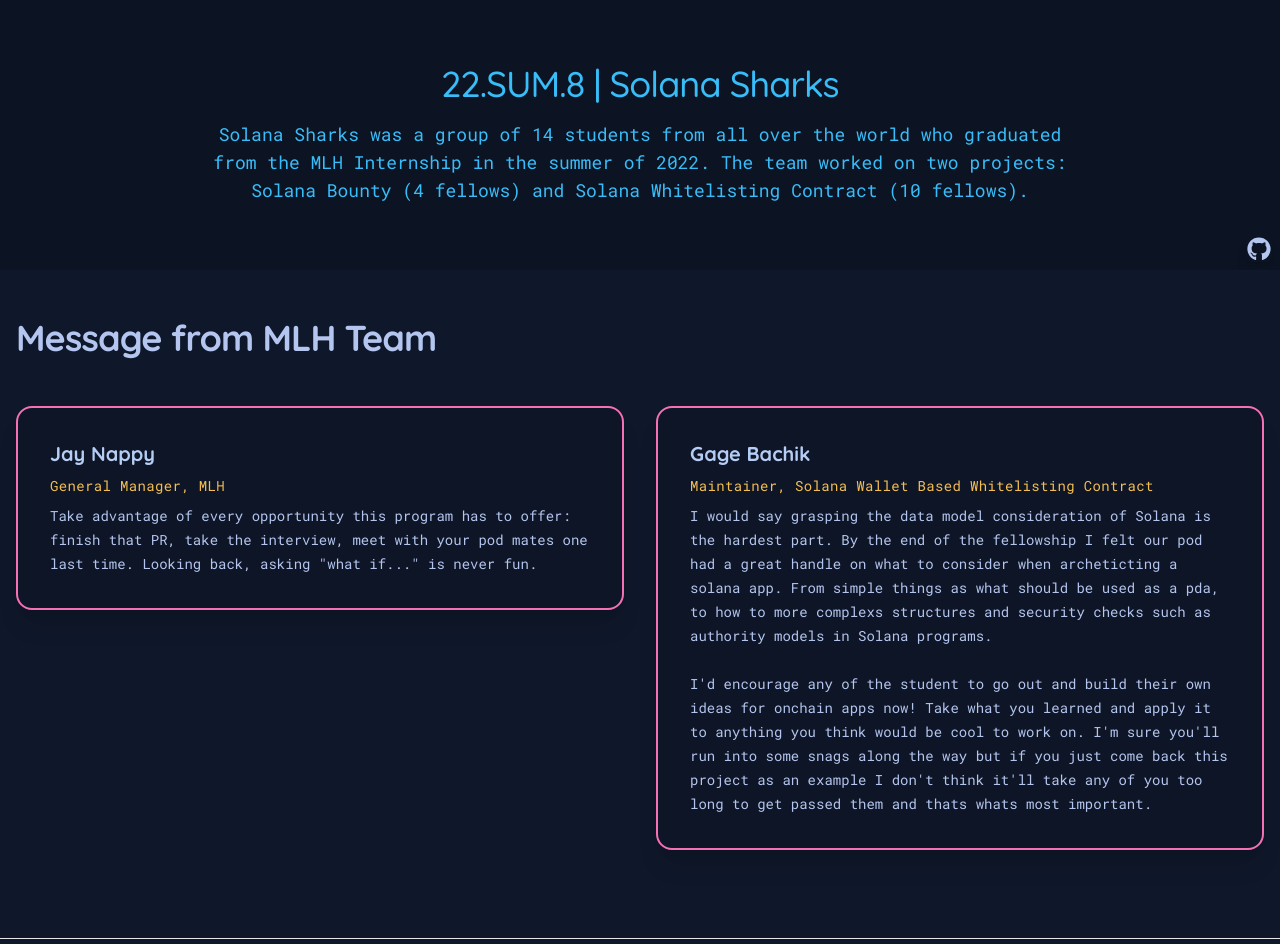
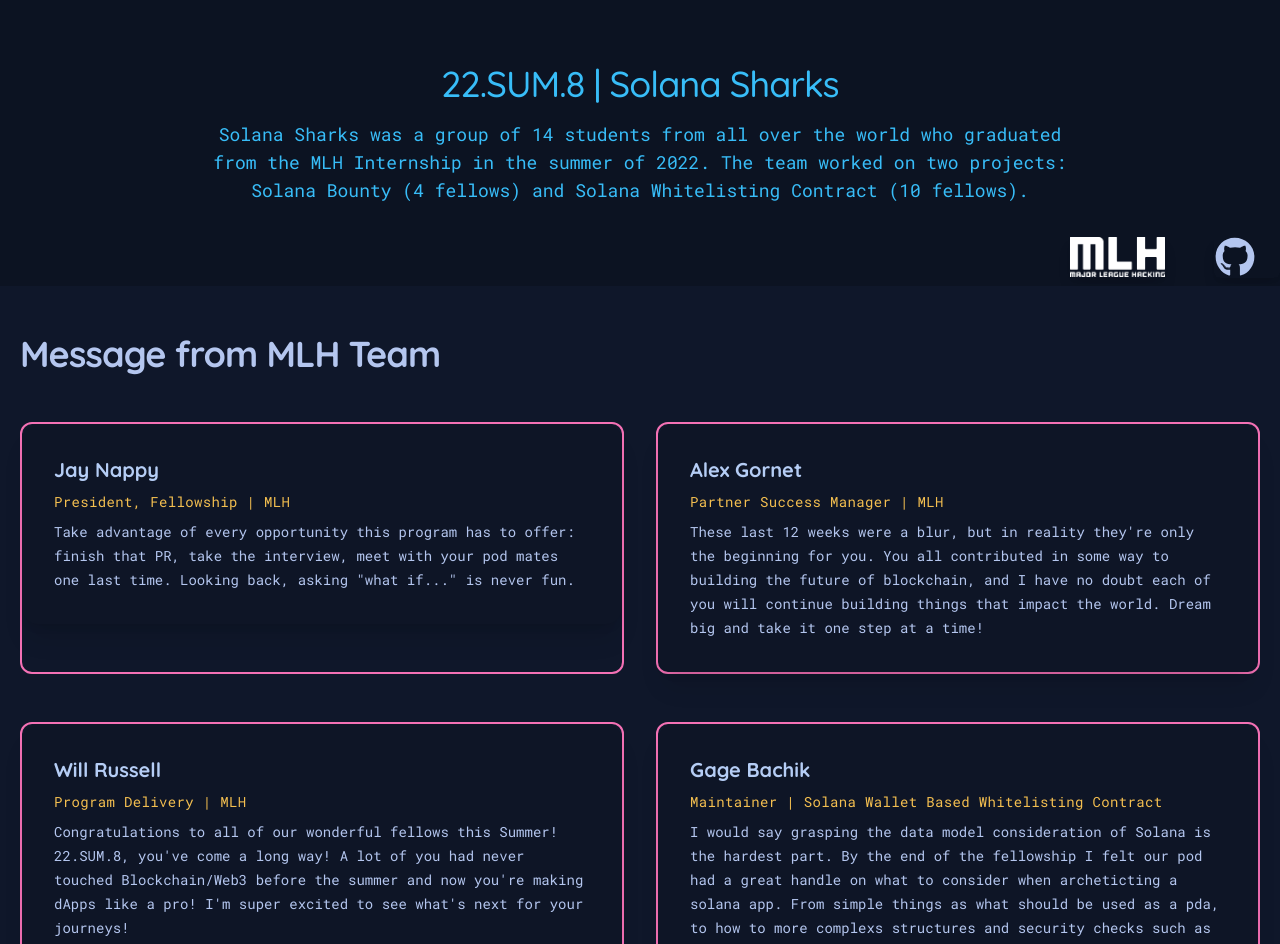
Before and after one commit to utk09/mlh-fellows-22-sum, a React (Create React App) app: page / in a window 1280 px wide. Shown: the top 944 px of the page. Built offline with nearby package versions, Linux system fonts and the light colour scheme.

Commit message:
added MLH logo and team data

```diff
--- a/public/index.html
+++ b/public/index.html
@@ -20,14 +20,14 @@
   <title>22.SUM.8 | Solana Sharks</title>
   <meta name="title" content="22.SUM.8 | Solana Sharks" />
   <meta name="description"
-    content="22.SUM.8 - Solana Sharks | Batch of Summer 2022 (May 31, 2022 to August 19, 2022) | Solana Whitelisting Contract | Solana Bounty Project | Newsletter" />
+    content="22.SUM.8 - Solana Sharks | Batch of Summer 2022 (May 31, 2022 to August 19, 2022) in MLH (Major League Hacking) | Solana Whitelisting Contract | Solana Bounty Project | Newsletter" />
 
   <!-- Open Graph / Facebook -->
   <meta property="og:type" content="website" />
   <meta property="og:url" content="https://solana-sharks-mlh.netlify.app/" />
   <meta property="og:title" content="22.SUM.8 | Solana Sharks" />
   <meta property="og:description"
-    content="22.SUM.8 - Solana Sharks | Batch of Summer 2022 (May 31, 2022 to August 19, 2022) | Solana Whitelisting Contract | Solana Bounty Project | Newsletter" />
+    content="22.SUM.8 - Solana Sharks | Batch of Summer 2022 (May 31, 2022 to August 19, 2022) in MLH (Major League Hacking) | Solana Whitelisting Contract | Solana Bounty Project | Newsletter" />
   <meta property="og:image" content="./images/website/cover_image.png" />
 
   <!-- Twitter -->
@@ -35,7 +35,7 @@
   <meta property="twitter:url" content="https://solana-sharks-mlh.netlify.app/" />
   <meta property="twitter:title" content="22.SUM.8 | Solana Sharks" />
   <meta property="twitter:description"
-    content="22.SUM.8 - Solana Sharks | Batch of Summer 2022 (May 31, 2022 to August 19, 2022) | Solana Whitelisting Contract | Solana Bounty Project | Newsletter" />
+    content="22.SUM.8 - Solana Sharks | Batch of Summer 2022 (May 31, 2022 to August 19, 2022) in MLH (Major League Hacking) | Solana Whitelisting Contract | Solana Bounty Project | Newsletter" />
   <meta property="twitter:image" content="./images/website/cover_image.png" />
 
 </head>
--- /dev/null
+++ b/src/components/Footer/index.jsx
@@ -0,0 +1,21 @@
+import React from 'react';
+
+const Footer = () => {
+  return (
+    <footer className="footer items-center p-8 bg-neutral text-neutral-content rounded-lg">
+      <div className="items-center grid-flow-row">
+        <p>
+          Copyright belongs to their respective owners and creators.
+        </p>
+        <p>
+          Built with &hearts; by <a href="https://github.com/utk09" target="_blank" rel="noreferrer" className="hover:underline">UT (Utkarsh Tiwari)</a>
+        </p>
+        <p>Design Inspiration - TailwindCSS &amp; DaisyUI</p>
+      </div>
+      <div className="sr-only grid-flow-col gap-4 md:place-self-center md:justify-self-end">
+      </div>
+    </footer>
+  );
+};
+
+export default Footer;
--- a/src/components/MLHTeamCard/index.jsx
+++ b/src/components/MLHTeamCard/index.jsx
@@ -3,9 +3,9 @@
 const MLHTeamCard = ({ id, name, role, socialMediaURL, message }) => {
   return (
     <>
-      <li key={id}>
-        <div >
-          <div className="card card-side bg-base-200 border-2 border-accent shadow-xl">
+      <li key={id} className="col-span-1 flex flex-col rounded-xl border-2 border-accent">
+        <div>
+          <div className="card card-side bg-base-200 shadow-xl">
             <div className="card-body">
               {socialMediaURL && socialMediaURL.length > 0 ? (
                 <a href={socialMediaURL} className="hover:underline"
--- a/src/data/MLHTeamData.js
+++ b/src/data/MLHTeamData.js
@@ -2,15 +2,31 @@
   {
     id: 1,
     name: "Jay Nappy",
-    role: "General Manager, MLH",
+    role: "President, Fellowship | MLH",
     socialMediaURL: "https://www.linkedin.com/in/jaynappy/",
     message:
       'Take advantage of every opportunity this program has to offer: finish that PR, take the interview, meet with your pod mates one last time. Looking back, asking "what if..." is never fun.',
   },
   {
     id: 2,
+    name: "Alex Gornet",
+    role: "Partner Success Manager | MLH",
+    socialMediaURL: "https://www.linkedin.com/in/alexgornet/",
+    message:
+      "These last 12 weeks were a blur, but in reality they're only the beginning for you. You all contributed in some way to building the future of blockchain, and I have no doubt each of you will continue building things that impact the world. Dream big and take it one step at a time!",
+  },
+  {
+    id: 3,
+    name: "Will Russell",
+    role: "Program Delivery | MLH",
+    socialMediaURL: "https://www.linkedin.com/in/alexgornet/",
+    message:
+      "Congratulations to all of our wonderful fellows this Summer! 22.SUM.8, you've come a long way! A lot of you had never touched Blockchain/Web3 before the summer and now you're making dApps like a pro! I'm super excited to see what's next for your journeys! \nIf you haven't already, connect with each other on LinkedIn and continue engaging even after the program! You can connect with me too",
+  },
+  {
+    id: 4,
     name: "Gage Bachik",
-    role: "Maintainer, Solana Wallet Based Whitelisting Contract",
+    role: "Maintainer | Solana Wallet Based Whitelisting Contract",
     socialMediaURL: "",
     message:
       "I would say grasping the data model consideration of Solana is the hardest part. By the end of the fellowship I felt our pod had a great handle on what to consider when archeticting a solana app. From simple things as what should be used as a pda, to how to more complexs structures and security checks such as authority models in Solana programs. \n\nI'd encourage any of the student to go out and build their own ideas for onchain apps now! Take what you learned and apply it to anything you think would be cool to work on. I'm sure you'll run into some snags along the way but if you just come back this project as an example I don't think it'll take any of you too long to get passed them and thats whats most important.",
--- a/src/pages/Home.js
+++ b/src/pages/Home.js
@@ -2,6 +2,7 @@
 import React from "react";
 import { FaGithub } from "react-icons/fa";
 import FellowCard from "../components/FellowCard";
+import Footer from "../components/Footer";
 import MLHTeamCard from "../components/MLHTeamCard";
 import { FellowsData } from "../data/FellowsData";
 import { MLHTeamData } from "../data/MLHTeamData";
@@ -20,33 +21,40 @@
               </h1>
               <p className="mt-4 text-lg text-primary">
                 Solana Sharks was a group of 14 students from all over the world
-                who graduated from the MLH Internship in the summer of 2022. The team worked on two
-                projects: Solana Bounty (4 fellows) and Solana Whitelisting
-                Contract (10 fellows).
+                who graduated from the MLH Internship in the summer of 2022. The
+                team worked on two projects: Solana Bounty (4 fellows) and
+                Solana Whitelisting Contract (10 fellows).
               </p>
             </div>
           </div>
-          <div className="flex float-right pr-2">
+          <div className="flex float-right space-x-12">
+            <a
+              target="_blank"
+              rel="noopener noreferrer"
+              href="https://mlh.io/"
+              className="mt-8 inline-flex items-center justify-center border border-transparent shadow-lg text-base font-medium rounded-md text-light-200 hover:bg-light-900 sm:w-auto"
+            >
+              <img className="h-10 w-auto" src="/images/mlh-logo-white.png" alt="MLH Logo" />
+            </a>
             <a
               target="_blank"
               rel="noopener noreferrer"
               href="https://github.com/utk09/mlh-fellows-22-sum"
-              className="mt-8 inline-flex items-center justify-center border border-transparent shadow-lg text-base font-medium rounded-md text-light-200 hover:bg-light-900 sm:w-auto"
+              className="mt-8 inline-flex items-center justify-center border border-transparent shadow-lg text-base font-medium rounded-md text-light-200 hover:bg-light-900 sm:w-auto pr-6"
             >
-              <FaGithub className="w-6 h-6" />
+              <FaGithub className="w-10 h-10" />
             </a>
           </div>
         </section>
 
-        <section>
+        <section className="px-1">
           <div className="bg-light-100">
             <div className="mx-auto py-6 px-2 max-w-7xl sm:px-6 lg:px-4 lg:py-12">
               <div className="space-y-12">
                 <h2 className="text-3xl font-extrabold tracking-tight sm:text-4xl text-senary-500">
                   Message from MLH Team
                 </h2>
-
-                <ul className="space-y-12 lg:grid lg:grid-cols-2 lg:items-start lg:gap-x-8 lg:gap-y-12 lg:space-y-0">
+                <ul className="space-y-6 lg:grid lg:grid-cols-2 lg:items-stretch lg:gap-x-8 lg:gap-y-12 lg:space-y-0">
                   {MLHTeamData.map((mlhteam) => (
                     <MLHTeamCard
                       key={mlhteam.id}
@@ -62,10 +70,16 @@
             </div>
           </div>
         </section>
+
         <hr className="my-10" />
+
         <section>
           <div className="mx-auto max-w-7xl py-4 px-4 sm:px-6 lg:px-4 relative">
             <div className="mx-auto text-center">
+              <div className="space-y-12">
+                <h2 className="text-3xl font-extrabold tracking-tight sm:text-4xl text-senary-500">
+                  Fellows of 22.SUM.8
+                </h2>
                 <ul className="grid grid-cols-1 gap-6 sm:grid-cols-2 md:grid-cols-3 lg:grid-cols-4">
                   {FellowsData.map((fellow) => (
                     <FellowCard
@@ -75,7 +89,9 @@
                       fullName={fellow.fullName}
                       profilePhoto={`${FELLOWS_PHOTO_PATH}${fellow.profilePhoto}`}
                       projectName={fellow.projectName}
-                    threeThingsFromFellowship={fellow.threeThingsFromFellowship}
+                      threeThingsFromFellowship={
+                        fellow.threeThingsFromFellowship
+                      }
                       fellowSuccess={fellow.fellowSuccess}
                       fellowTechStack={fellow.fellowTechStack}
                       githubURL={fellow.githubURL}
@@ -89,6 +105,10 @@
                 </ul>
               </div>
             </div>
+            <div className="pt-6">
+              <Footer />
+            </div>
+          </div>
         </section>
       </div>
     </>
```
Also changed, not shown: public/images/mlh-logo-white.png (added). Lines whose indentation alone changed are shown as unchanged.
